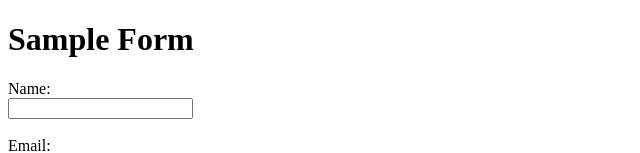
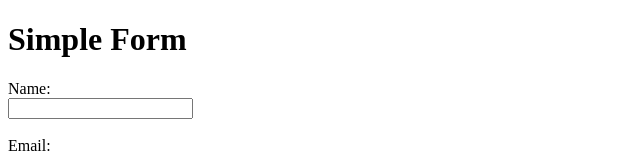
Before and after one commit to SH11VAM/Learn-Github, a plain HTML site: page index.html in a window 1280 px wide. Shown: the top 153 px of the page, without its empty margins (0-640 px from the left). Drawn offline with Linux system fonts and the light colour scheme.

Commit message:
heading Update

```diff
--- a/index.html
+++ b/index.html
@@ -10,7 +10,7 @@
         <link rel="stylesheet" href="">
     </head>
     <body>
-        <h1>Sample Form</h1>
+        <h1>Simple Form</h1>
     <form action="/" method="post">
         <!-- Text input -->
         <label for="name">Name:</label><br>
```
